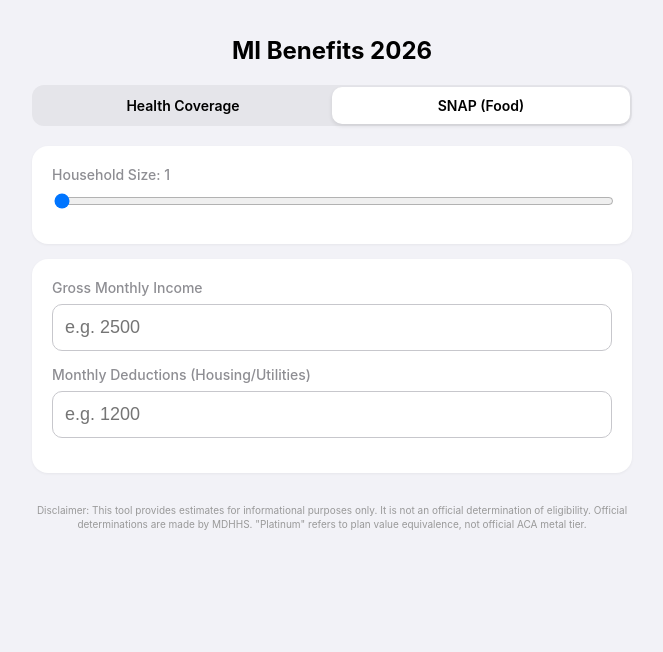
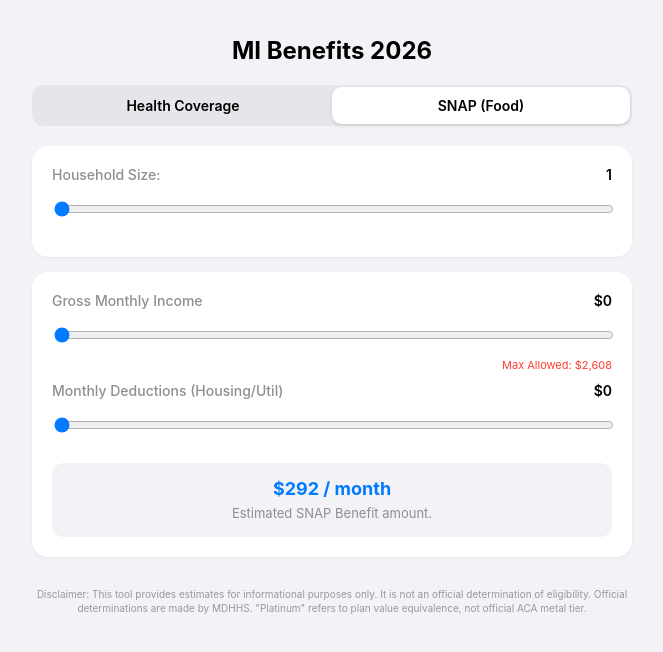
Before and after one commit to timdegraff/Benefits-Calculator, a plain HTML site: page index.html in a window 1280 px wide. Both pictures are taken after a click on the element "SNAP (Food)". Shown: the whole page, without its empty margins (308-971 px from the left). Drawn offline with Linux system fonts and the light colour scheme.

Commit message:
Update index.html

```diff
--- a/index.html
+++ b/index.html
@@ -75,20 +75,26 @@
             margin-bottom: 8px;
             font-weight: 500;
         }
-        input[type="number"], input[type="range"] {
+        .value-display {
+            color: var(--text);
+            font-weight: 600;
+            float: right;
+        }
+        .limit-display {
+            display: block;
+            font-size: 11px;
+            color: var(--cliff);
+            margin-top: -5px;
+            margin-bottom: 10px;
+            text-align: right;
+        }
+
+        input[type="range"] {
             width: 100%;
+            margin-bottom: 20px;
+            margin-top: 10px;
+            accent-color: var(--primary);
             box-sizing: border-box;
-        }
-        input[type="number"] {
-            padding: 12px;
-            border-radius: 10px;
-            border: 1px solid #C7C7CC;
-            font-size: 18px;
-            margin-bottom: 15px;
-            -moz-appearance: textfield;
-        }
-        input[type="range"] {
-            margin-bottom: 15px;
         }
 
         /* Results */
@@ -124,14 +130,8 @@
         .zone-bar {
             height: 100%;
             width: 0%;
-            transition: width 0.5s ease, background-color 0.5s ease;
+            transition: width 0.3s ease, background-color 0.3s ease;
         }
-
-        /* Colors for Status */
-        .status-platinum { background-color: var(--platinum); color: white; }
-        .status-silver { background-color: var(--silver); color: black; }
-        .status-gold { background-color: var(--gold); color: white; }
-        .status-cliff { background-color: var(--cliff); color: white; }
 
         .legal {
             font-size: 10px;
@@ -153,14 +153,14 @@
     </div>
 
     <div class="card">
-        <label>Household Size: <span id="hhSizeVal">1</span></label>
+        <label>Household Size: <span id="hhSizeVal" class="value-display">1</span></label>
         <input type="range" id="hhSize" min="1" max="10" value="1" oninput="updateCalculations()">
     </div>
 
     <div id="healthTab">
         <div class="card">
-            <label>Estimated Annual Income (2026)</label>
-            <input type="number" id="annualIncome" placeholder="e.g. 35000" oninput="updateCalculations()">
+            <label>Annual Income (2026): <span id="incomeVal" class="value-display">$35,000</span></label>
+            <input type="range" id="annualIncome" min="0" max="300000" step="1000" value="35000" oninput="updateCalculations()">
 
             <div id="healthResult" class="result-box hidden">
                 <div id="healthTitle" class="result-title">--</div>
@@ -174,11 +174,12 @@
 
     <div id="snapTab" class="hidden">
         <div class="card">
-            <label>Gross Monthly Income</label>
-            <input type="number" id="monthlyIncome" placeholder="e.g. 2500" oninput="updateCalculations()">
+            <label>Gross Monthly Income <span id="snapIncomeVal" class="value-display">$0</span></label>
+            <input type="range" id="monthlyIncome" min="0" max="5000" step="50" value="0" oninput="updateCalculations()">
+            <span id="snapLimitText" class="limit-display">Max Allowed: --</span>
 
-            <label>Monthly Deductions (Housing/Utilities)</label>
-            <input type="number" id="monthlyDeductions" placeholder="e.g. 1200" oninput="updateCalculations()">
+            <label>Monthly Deductions (Housing/Util) <span id="deductVal" class="value-display">$0</span></label>
+            <input type="range" id="monthlyDeductions" min="0" max="5000" step="50" value="0" oninput="updateCalculations()">
 
             <div id="snapResult" class="result-box hidden">
                 <div id="snapTitle" class="result-title">--</div>
@@ -193,25 +194,18 @@
 </div>
 
 <script>
-    // 2026 FPL Data (100% level). Add $5,500 for each person over 1 (approx based on user table)
-    // User Table Base: 1: 15650. Delta per person is 5500.
-    // 1: 15650, 2: 21150, 3: 26650... 10: 65150.
-
+    // 2026 FPL Data (100% level)
     function getFPL(size) {
         return 15650 + ((size - 1) * 5500);
     }
 
     // SNAP 2026 Estimates
-    // Max Allotment (approx) base + increase per person
-    // Using rough estimates for 2026 based on HH 10 = $2225 and HH 1 = $291 (approx)
     function getMaxSnap(size) {
-        // Linear approx for calculation simplicity
         const base = 292;
         const perPerson = 215;
         return base + ((size - 1) * perPerson);
     }
 
-    // Standard Deduction Estimates
     function getStdDeduction(size) {
         if (size <= 3) return 198;
         if (size == 4) return 208;
@@ -232,32 +226,53 @@
         const size = parseInt(document.getElementById('hhSize').value);
         document.getElementById('hhSizeVal').innerText = size;
 
-        calcHealth(size);
-        calcSnap(size);
+        // Health Tab Calculation
+        const annualInc = parseFloat(document.getElementById('annualIncome').value);
+        document.getElementById('incomeVal').innerText = "$" + annualInc.toLocaleString();
+        calcHealth(size, annualInc);
+
+        // SNAP Tab Logic (Dynamic Limits)
+        const fpl100_annual = getFPL(size);
+        const limit_monthly = Math.floor((fpl100_annual * 2.0) / 12); // 200% FPL Limit
+
+        const snapIncomeSlider = document.getElementById('monthlyIncome');
+        const snapDeductSlider = document.getElementById('monthlyDeductions');
+
+        // Update Slider Max Caps
+        snapIncomeSlider.max = limit_monthly;
+        snapDeductSlider.max = 5000; // Fixed cap for deductions
+
+        // Update Limit Text Display
+        document.getElementById('snapLimitText').innerText = "Max Allowed: $" + limit_monthly.toLocaleString();
+
+        // Get Values (after max might have clamped them visually, though we trust `value`)
+        // Note: Changing .max via JS doesn't always clamp .value immediately in all browsers, so we clamp manually for calc
+        let snapIncome = parseFloat(snapIncomeSlider.value);
+        if (snapIncome > limit_monthly) snapIncome = limit_monthly;
+
+        let snapDeduct = parseFloat(snapDeductSlider.value);
+
+        // Update Text Labels
+        document.getElementById('snapIncomeVal').innerText = "$" + snapIncome.toLocaleString();
+        document.getElementById('deductVal').innerText = "$" + snapDeduct.toLocaleString();
+
+        calcSnap(size, snapIncome, snapDeduct);
     }
 
-    function calcHealth(size) {
-        const income = parseFloat(document.getElementById('annualIncome').value);
+    function calcHealth(size, income) {
         const resultBox = document.getElementById('healthResult');
         const title = document.getElementById('healthTitle');
         const desc = document.getElementById('healthDesc');
         const bar = document.getElementById('healthBar');
-
-        if (isNaN(income)) {
-            resultBox.classList.add('hidden');
-            return;
-        }
 
         resultBox.classList.remove('hidden');
 
         const fpl100 = getFPL(size);
         const fplPercent = (income / fpl100) * 100;
 
-        // Reset Styles
         resultBox.className = 'result-box';
 
         if (fplPercent <= 138) {
-            // Healthy Michigan (Platinum)
             title.innerText = "Healthy Michigan Plan (Platinum Level)";
             desc.innerText = "State-sponsored Platinum-equivalent plan. $0 premiums and low/no out-of-pocket costs.";
             resultBox.style.border = "2px solid var(--platinum)";
@@ -265,7 +280,6 @@
             bar.style.width = "25%";
             bar.style.backgroundColor = "var(--platinum)";
         } else if (fplPercent <= 250) {
-            // Silver Plus
             title.innerText = "Silver Plus (High Value)";
             desc.innerText = "Eligible for Cost Sharing Reductions (CSR). Look for Silver plans with reduced deductibles.";
             resultBox.style.border = "2px solid var(--silver)";
@@ -273,7 +287,6 @@
             bar.style.width = "50%";
             bar.style.backgroundColor = "var(--silver)";
         } else if (fplPercent <= 400) {
-            // Standard Marketplace
             title.innerText = "Standard Marketplace";
             desc.innerText = "Eligible for premium tax credits to lower monthly payments.";
             resultBox.style.border = "2px solid var(--gold)";
@@ -281,7 +294,6 @@
             bar.style.width = "75%";
             bar.style.backgroundColor = "var(--gold)";
         } else {
-            // Cliff
             title.innerText = "Subsidy Cliff";
             desc.innerText = "Income exceeds 400% FPL. Full price premiums apply.";
             resultBox.style.border = "2px solid var(--cliff)";
@@ -291,47 +303,18 @@
         }
     }
 
-    function calcSnap(size) {
-        const income = parseFloat(document.getElementById('monthlyIncome').value);
-        const deductions = parseFloat(document.getElementById('monthlyDeductions').value) || 0;
+    function calcSnap(size, income, deductions) {
         const resultBox = document.getElementById('snapResult');
         const title = document.getElementById('snapTitle');
         const desc = document.getElementById('snapDesc');
 
-        if (isNaN(income)) {
-            resultBox.classList.add('hidden');
-            return;
-        }
-
         resultBox.classList.remove('hidden');
 
-        // Broad Based Cat Elg limit: 200% FPL
-        const fpl100_annual = getFPL(size);
-        const limit_monthly = (fpl100_annual * 2.0) / 12;
-
-        if (income > limit_monthly) {
-            title.innerText = "Income Exceeds Limit";
-            desc.innerText = `Gross monthly income exceeds the ~$${Math.round(limit_monthly).toLocaleString()} limit for this household size.`;
-            title.style.color = "var(--cliff)";
-            return;
-        }
-
-        // Est Calc: Max Allotment - 0.3 * (Net Income)
-        // Net Income simplified: Gross - Standard Deduction - (Excess Shelter Deduction logic omitted for simplicity/safety, just using raw deductions entered)
-        // Note: Actual SNAP math is complex. This uses the simplified formula requested.
-
         const maxBenefit = getMaxSnap(size);
-        const stdDed = getStdDeduction(size);
-
-        // Simplified Net for estimation
-        // Net = Gross - 20% earned income deduction (assumed all earned) - Std Ded - Shelter(excess)
-        // Using user formula: Max Allotment - (0.3 * (Gross - Deductions))
-
         const netIncome = Math.max(0, income - deductions);
         const benefit = maxBenefit - (0.3 * netIncome);
 
         if (benefit > 0) {
-            // Min benefit for 1-2 people is often $23, but we'll show calc
             let finalBenefit = Math.max(0, Math.round(benefit));
             if (size <= 2 && finalBenefit < 23 && finalBenefit > 0) finalBenefit = 23;
 
@@ -344,6 +327,9 @@
             title.style.color = "var(--subtext)";
         }
     }
+
+    // Initialize on load
+    window.onload = updateCalculations;
 </script>
 
 </body>
```
